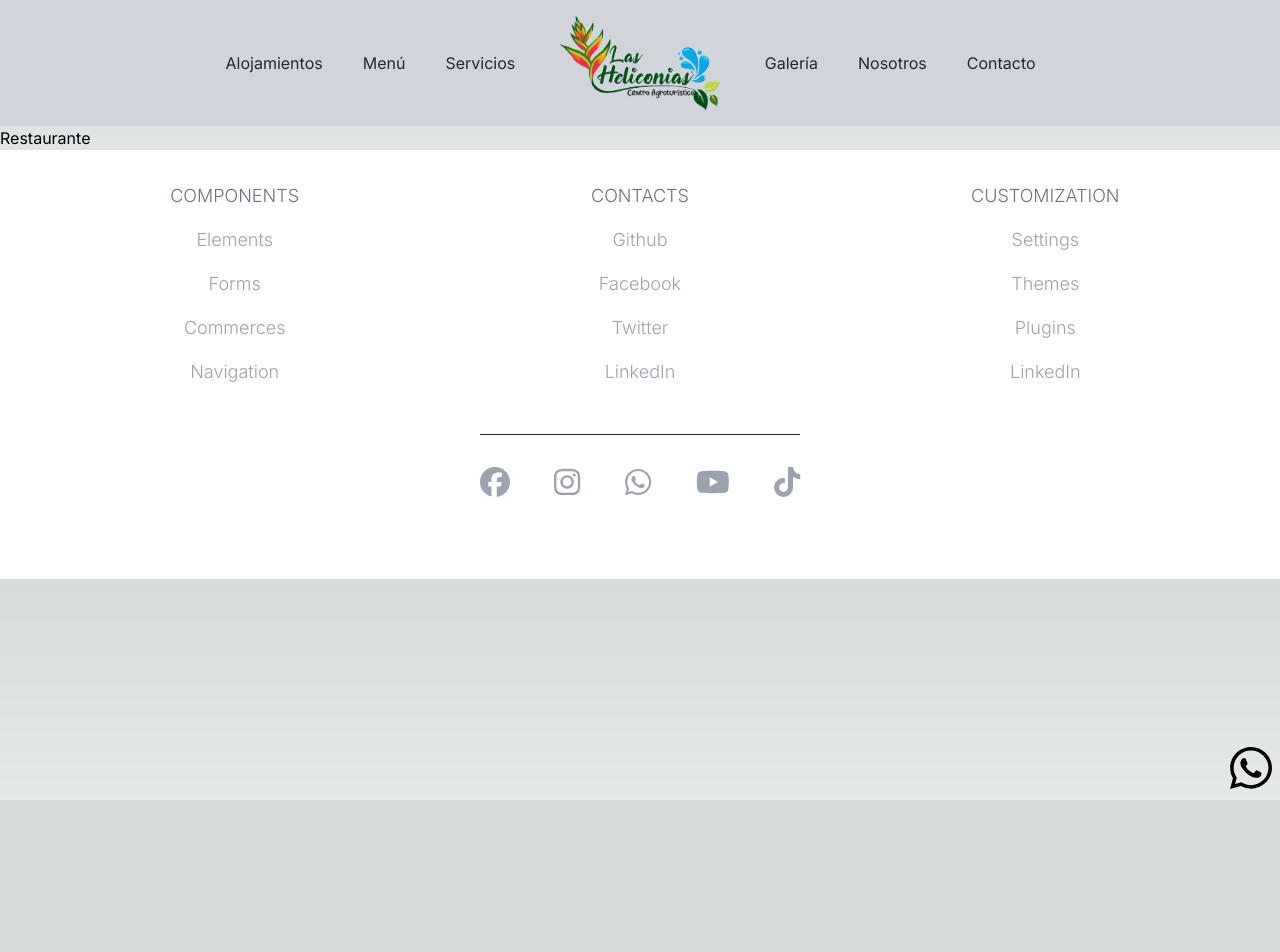
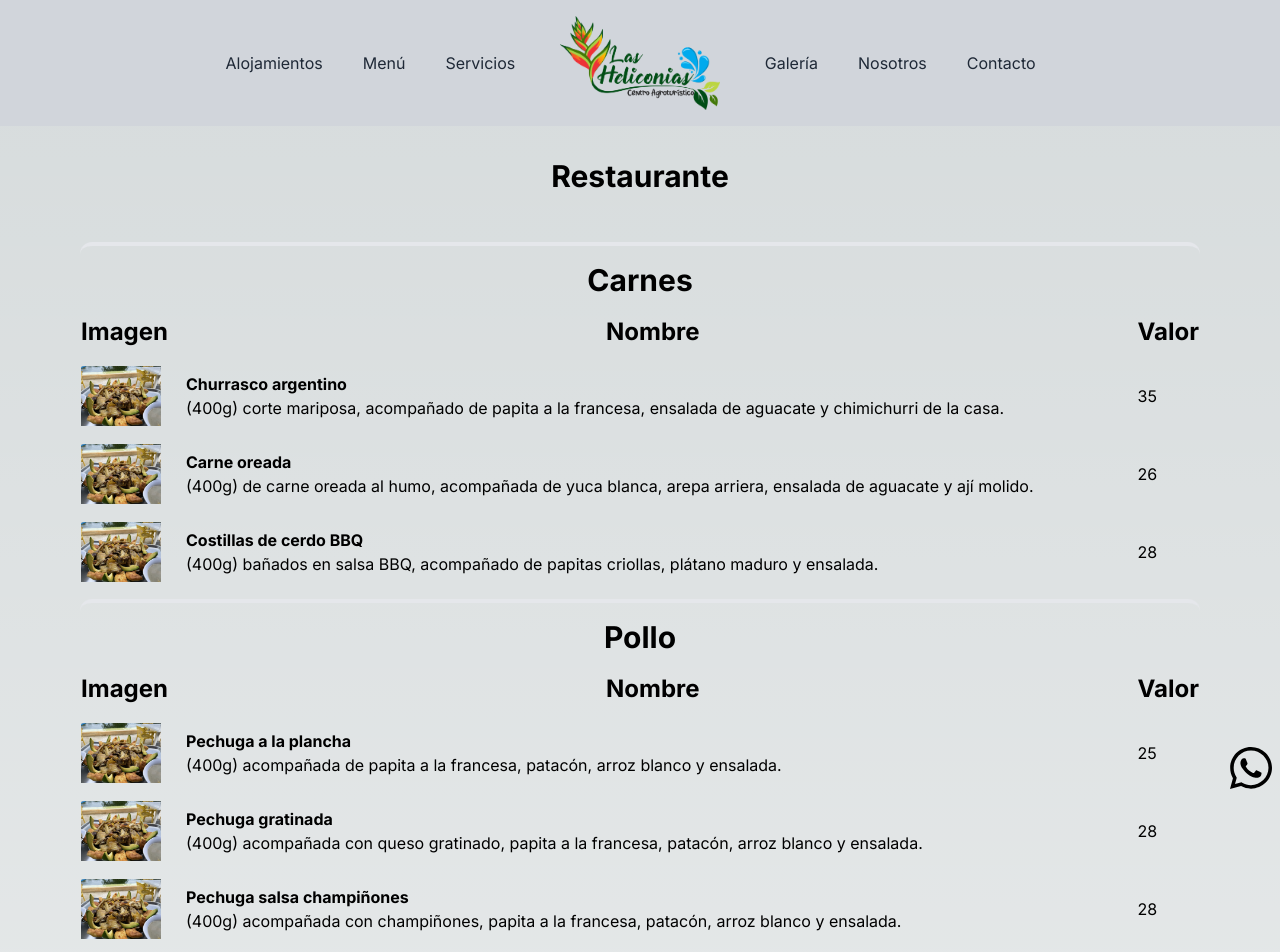
Before and after one commit to MDForero/heliconias, a Next.js app: page /menu in a window 1280 px wide. Shown: the top 952 px of the page. Before the commit the page ends 800 px from the top, so only its background shows below. Built offline with nearby package versions, Linux system fonts and the light colour scheme.

Commit message:
seccion del menu creada, falta funcionalidad para que los clientes puedan hacer el pedido desde ahí

```diff
--- a/app/menu/page.js
+++ b/app/menu/page.js
@@ -1,7 +1,130 @@
+import Cardmenu from "@/components/Cardmenu";
+
+const menu = [
+
+    {
+        category: "Carnes",
+        items: [
+            {
+                descripcion: "Churrasco argentino: (400g) corte mariposa, acompañado de papita a la francesa, ensalada de aguacate y chimichurri de la casa.",
+                precio: 35.000
+            },
+            {
+                descripcion: "Carne oreada: (400g) de carne oreada al humo, acompañada de yuca blanca, arepa arriera, ensalada de aguacate y ají molido.",
+                precio: 26.000
+            },
+            {
+                descripcion: "Costillas de cerdo BBQ: (400g) bañados en salsa BBQ, acompañado de papitas criollas, plátano maduro y ensalada.",
+                precio: 28.000
+            }]
+    },
+
+    {
+        category: "Pollo",
+        items: [
+            {
+                descripcion: "Pechuga a la plancha: (400g) acompañada de papita a la francesa, patacón, arroz blanco y ensalada.",
+                precio: 25.000
+            },
+            {
+                descripcion: "Pechuga gratinada: (400g) acompañada con queso gratinado, papita a la francesa, patacón, arroz blanco y ensalada.",
+                precio: 28.000
+            },
+            {
+                descripcion: "Pechuga salsa champiñones: (400g) acompañada con champiñones, papita a la francesa, patacón, arroz blanco y ensalada.",
+                precio: 28.000
+            },
+            {
+                descripcion: "Pechuga salsa camarones: (400g) acompañada con camarones, papita a la francesa, patacón, arroz blanco y ensalada.",
+                precio: 35.000
+            },
+        ]
+    },
+    {
+        category: "Pescados",
+        items: [
+            {
+                descripcion: "Cazuela de mariscos: acompañada de patacón, arroz blanco, aguacate y limón              ",
+                precio: 45000.
+            },
+            {
+                descripcion: "Cazuela de bagre en salsa: (400g) acompañados con yuca en salsa, arroz blanco, patacón y ensalada.",
+                precio: 35.000
+            },
+            {
+                descripcion: "Bagre frito: (400g) acompañados con papita a la francesa, arroz blanco, patacón y ensalada.",
+                precio: 33.000
+            },
+            {
+                descripcion: "Cazuela de mojarra en salsa: (600g) acompañados con yuca en salsa, arroz blanco, patacón y ensalada.",
+                precio: 30.000
+            },
+            {
+                descripcion: "Mojarra frita: (600g) acompañados con papita a la francesa, arroz blanco, patacón y ensalada.",
+                precio: 27.000
+            },
+            {
+                descripcion: "Trucha saludable(500g) acompañada de fresas, naranja, aguacate, limón, mandarina y espinacas.",
+                precio: 30.000
+            },
+            {
+                descripcion: "Trucha a la plancha: (500g) acompañados con papita a la francesa, arroz blanco, patacón y ensalada.",
+                precio: 30.000
+            },
+            {
+                descripcion: "Trucha en salsa de champiñones: (500g) acompañada con champiñones, papita a la francesa, patacón, arroz blanco y ensalada.",
+                precio: 33.000
+            },
+            {
+                descripcion: "Trucha en salsa de camarones: (500g) acompañada con camarones, papita a la francesa, patacón, arroz blanco y ensalada.",
+                precio: 35.000
+            }]
+    },
+    {
+        category: "Sancocho de Gallina ",
+        items: [
+            {
+                descripcion: "Sancocho de Gallina campesina para 6 personas: 6 platos de sancocho, acompañados con una gallina campesina, arroz con menudencias, arepas boyacenses, aguacate, una jarra de limonada. (reservar un día antes).",
+                precio: 170.000
+            },
+            {
+                descripcion: "consomé de Gallina campesina para 6 personas: 6 platos de consomé, acompañados con una gallina campesina dorada, arroz con menudencias, guatila, ahuyama, mazorca y una jarra de limonada. (reservar un día antes).",
+                precio: 170.000
+            }]
+    },
+    {
+        category: "hamburguesas ",
+        items: [
+            {
+                descripcion: "hamburguesa sencilla: (120g) de carne Angus, acompañada de pan artesanal, cebolla caramelizada, jamón ahumado y queso.",
+                precio: 14.000
+            },
+            {
+                descripcion: "hamburguesa en combo: (120g) de carne Angus, acompañada de pan artesanal, cebolla caramelizada, jamón ahumado, queso, papita a la francesa gaseosa 350 ml",
+                precio: 20.000
+            }]
+    },
+]
+
+
 export default function page() {
     return (
         <div>
-            <h1>Restaurante</h1>
+            <h1 className="text-center text-3xl font-bold py-8">Restaurante</h1>
+            <table className="border-separate border-spacing-4  max-w-6xl mx-auto ">
+                <tbody>
+                    {menu.map((item, index) => (<><tr key={index} className="">
+                        <th colSpan={4} className="text-3xl border-t-4 pt-4 rounded-xl">{item.category}</th>
+
+                    </tr>
+                        <tr className="text-2xl">
+                            <th>Imagen</th>
+                            <th>Nombre</th>
+                            <th>Valor</th>
+                        </tr>
+                        {item.items.map((item) => (<Cardmenu data={item} />))}</>))}
+                </tbody>
+            </table>
         </div>
     )
 }
--- /dev/null
+++ b/components/Cardmenu.js
@@ -0,0 +1,20 @@
+import Image from 'next/image'
+import React from 'react'
+import defaultImg from '../public/defaultmenu.JPG'
+
+const Cardmenu = ({data}) => {
+const {image, descripcion, precio} = data
+  return (
+    <tr>
+        <td>
+            {/* {image ? <Image src={image} alt={descripcion} width={0} height={0} className='w-8'/> : <Image src={defaultImg} alt="pendiente" width={0} height={0} />} */}
+        <Image src={image? image.img : defaultImg} alt={image?image.alt : "pendiente"} className='w-20'/>
+        </td>
+        <td><strong>{descripcion.slice(0, descripcion.indexOf(":"))}</strong><br/> {descripcion.slice(descripcion.indexOf(":")+1)}</td>
+        <td>{precio}</td>
+
+    </tr>
+  )
+}
+
+export default Cardmenu
```
Also changed, not shown: public/defaultmenu.JPG (added).
